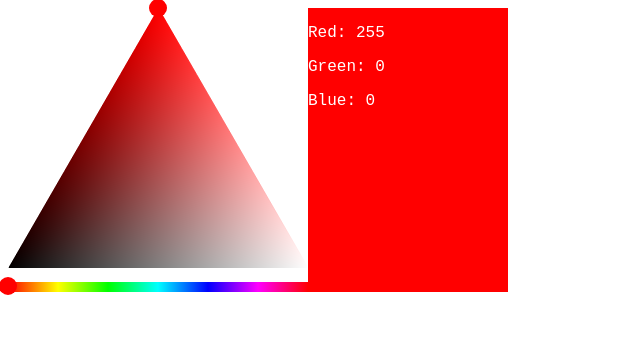
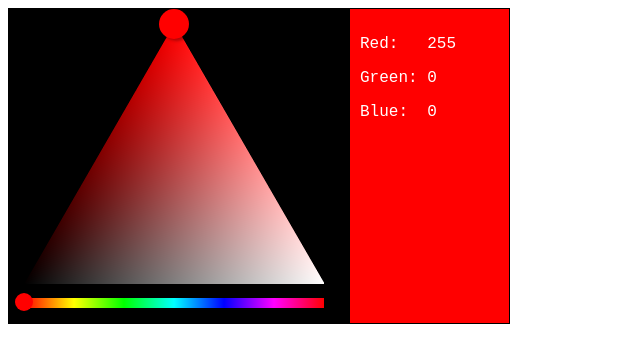
Before and after one commit to gbphelps/visualHTMLcoder, a website built with webpack: page slider/slider.html in a window 1280 px wide. Shown: the whole page, without its empty margins (0-640 px from the left). Built offline with nearby package versions, Linux system fonts and the light colour scheme.

Commit message:
Improve styling

```diff
--- a/slider/slider.css
+++ b/slider/slider.css
@@ -14,10 +14,20 @@
   top: -5px;
   background: white;
   box-sizing: border-box;
+  /* border: 1px solid white; */
+
+}
+
+#dragger2{
+  height: 30px;
+  width: 30px;
+  border-radius: 15px;
+  box-shadow: 3px 2px 3px rgba(0,0,0,.3);
 }
 
 #picker{
   position: relative;
+  margin:15px;
 }
 
 body{
@@ -26,5 +36,15 @@ body{
 #swatch{
   font-family: 'Courier New';
   color: white;
-  width: 200px;
+  width: 100%;
+  margin-left:10px;
+  padding:10px;
+  border-left: 1px solid black;
 }
+
+#container{
+  border:1px solid black;
+  width: 500px;
+  overflow: hidden;
+  background:black;
+}
--- a/slider/slider.js
+++ b/slider/slider.js
@@ -130,9 +130,9 @@ const updateSwatch = () => {
   const sat = dragger2.color.reduce((acc,el) => acc += el)-255;
   swatch.style.color = (sat < 255*3/2 ? 'white' : 'black');
   swatch.innerHTML = `
-    <p>Red: ${dragger2.color[0]}</p>
-    <p>Green: ${dragger2.color[1]}</p>
-    <p>Blue: ${dragger2.color[2]}</p>
+    <p>Red:&nbsp;&nbsp;&nbsp;${dragger2.color[0]}</p>
+    <p>Green:&nbsp;${dragger2.color[1]}</p>
+    <p>Blue:&nbsp;&nbsp;${dragger2.color[2]}</p>
     `
 };
 
@@ -229,17 +229,17 @@ document.addEventListener('DOMContentLoaded',()=>{
       x: canvas.width/2,
       y: 0,
     },{
-      left: canvas.width/2 - 9 + 'px',
-      top: -9 + 'px'
+      left: canvas.width/2 - 15 + 'px',
+      top: -15 + 'px'
     });
 
   const swatch =
     create('DIV', container, {
       id: 'swatch',
       innerHTML: `
-        <p>Red: ${dragger2.color[0]}</p>
-        <p>Green: ${dragger2.color[1]}</p>
-        <p>Blue: ${dragger2.color[2]}</p>
+        <p>Red:&nbsp;&nbsp;&nbsp;${dragger2.color[0]}</p>
+        <p>Green:&nbsp;${dragger2.color[1]}</p>
+        <p>Blue:&nbsp;&nbsp;${dragger2.color[2]}</p>
         `,
     },{
       background: format(canvas.color),
@@ -314,8 +314,8 @@ document.addEventListener('DOMContentLoaded',()=>{
       y = e.clientY;
 
 
-      dragger2.style.left = dragger2.x - 9 + 'px';
-      dragger2.style.top = dragger2.y - 9 + 'px';
+      dragger2.style.left = dragger2.x - 15 + 'px';
+      dragger2.style.top = dragger2.y - 15 + 'px';
       updateDragger2();
       updateSwatch();
       updateSlider();
```
